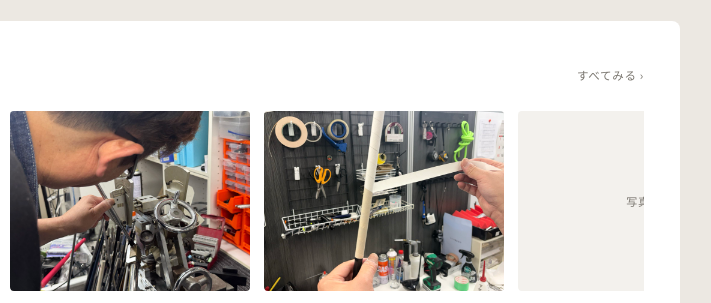
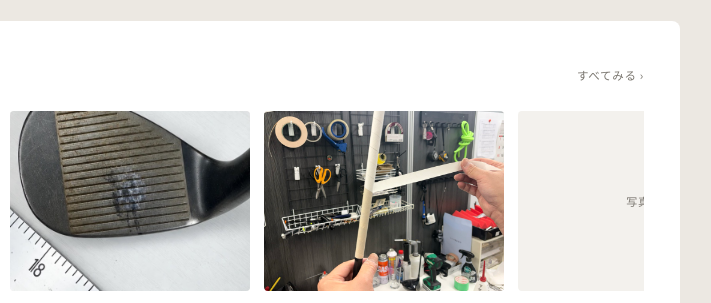
Before and after one commit to tkwkt123-ops/rism-mock, a plain HTML site: page kobo/index.html in a window 1280 px wide. Shown: the part 2189-2492 px from the top of the page, 440-1151 px from the left. Drawn offline with nearby package versions, Linux system fonts and the light colour scheme.

Commit message:
kobo mock: lie card shows impact mark
Co-Authored-By: Claude Opus 5.5 <noreply@anthropic.com>

```diff
--- a/kobo/index.html
+++ b/kobo/index.html
@@ -74,7 +74,7 @@
     <div class="ttl"><h2>修理事例</h2><span class="tw">works</span><a href="works.html">すべてみる ›</a></div>
     <div class="row">
       <a href="post-crazy.html"><div class="ph" style="background:#fff"><img src="https://golfstudio-rism.co.jp/wp-content/uploads/2026/10/rism-s002-2-1793267720840.jpg" alt="" style="object-fit:contain;padding:10px"></div><span class="tag">リシャフト</span><h3>ドライバーをCRAZY RD-3にリシャフト。46インチ・SRで仕上げ</h3></a>
-      <a href="post-lie.html"><div class="ph"><img src="img/lie.jpg" alt=""></div><span class="tag">ライ角調整</span><h3>ライ角1.5°で、打点はこんなに変わる</h3></a>
+      <a href="post-lie.html"><div class="ph"><img src="img/lie-card.jpg" alt="調整後の打点"></div><span class="tag">ライ角調整</span><h3>ライ角1.5°で、打点はこんなに変わる</h3></a>
       <a href="post-grip.html"><div class="ph"><img src="img/grip1.jpg" alt="下巻きテープを巻く" style="object-position:50% 45%"></div><span class="tag">グリップ交換</span><h3>親指の跡がくっきり。グリップを替えたら、握りが別物に</h3></a>
       <a><div class="ph wait">写真</div><span class="tag">ロフト調整</span><h3>（例）ウェッジの距離の階段をそろえる</h3></a>
     </div>
```
Also changed, not shown: kobo/works.html (+1 -1 lines), kobo/img/lie-card.jpg (added).
